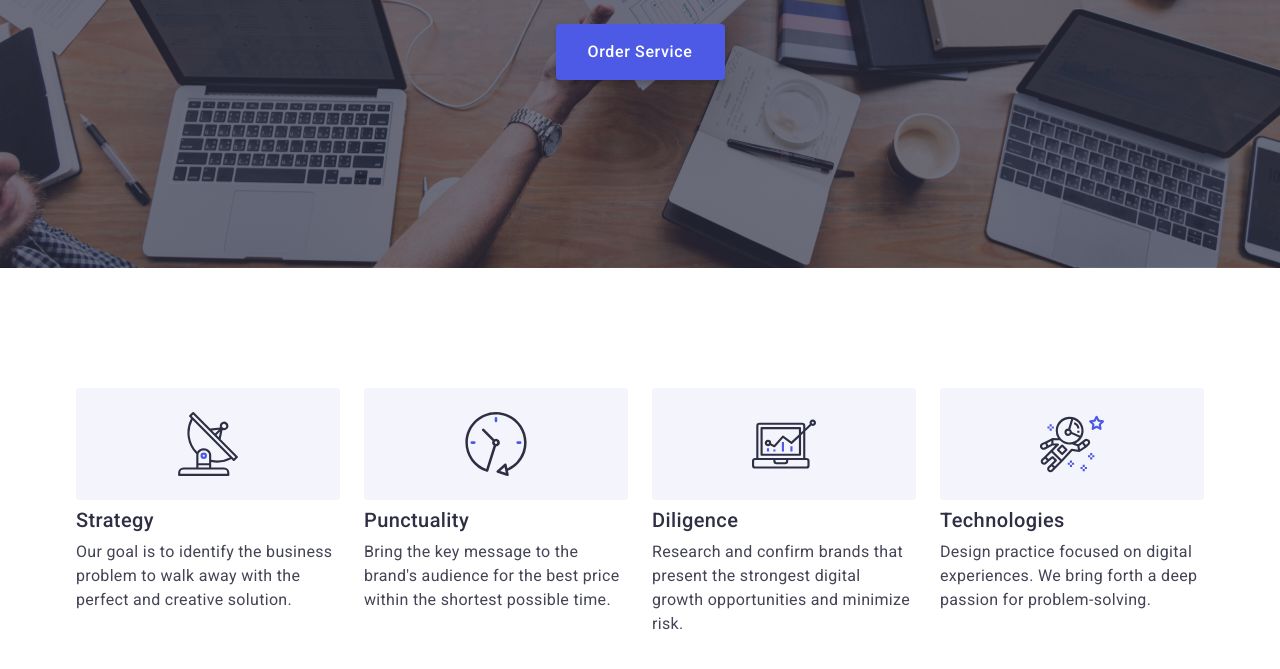
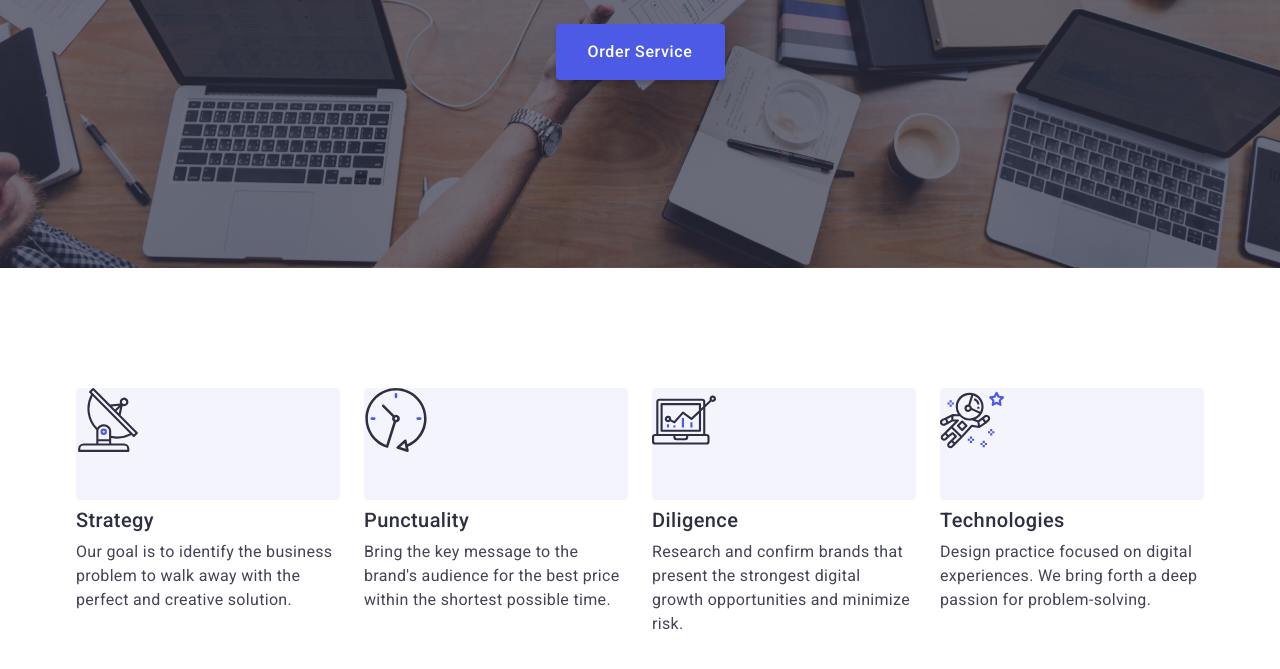
Before and after one commit to YehorGorishnii/goit-markup-hw-04, a plain HTML site: page index.html in a window 1280 px wide. Shown: the part 405-1074 px from the top of the page. Drawn offline with nearby package versions, Linux system fonts and the light colour scheme.

Commit message:
дз 4 правка 3

```diff
--- a/css/stayl.css
+++ b/css/stayl.css
@@ -185,7 +185,7 @@ body {
     height: 112px;
     border-radius: 4px;
     margin-bottom: 8px;
-    padding: 24px 100px;
+    /* padding: 24px 100px; */
 }
 
 
```
